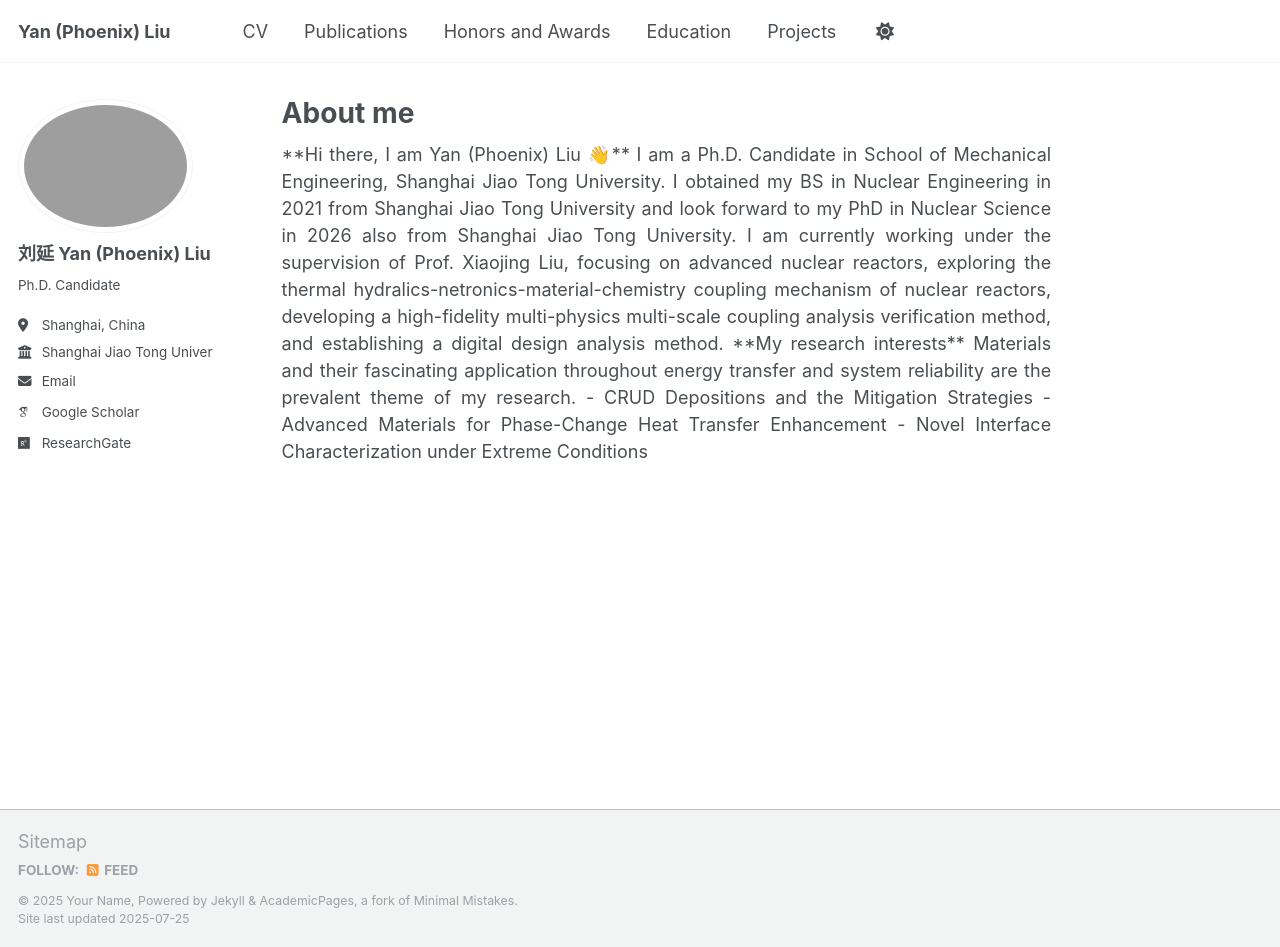
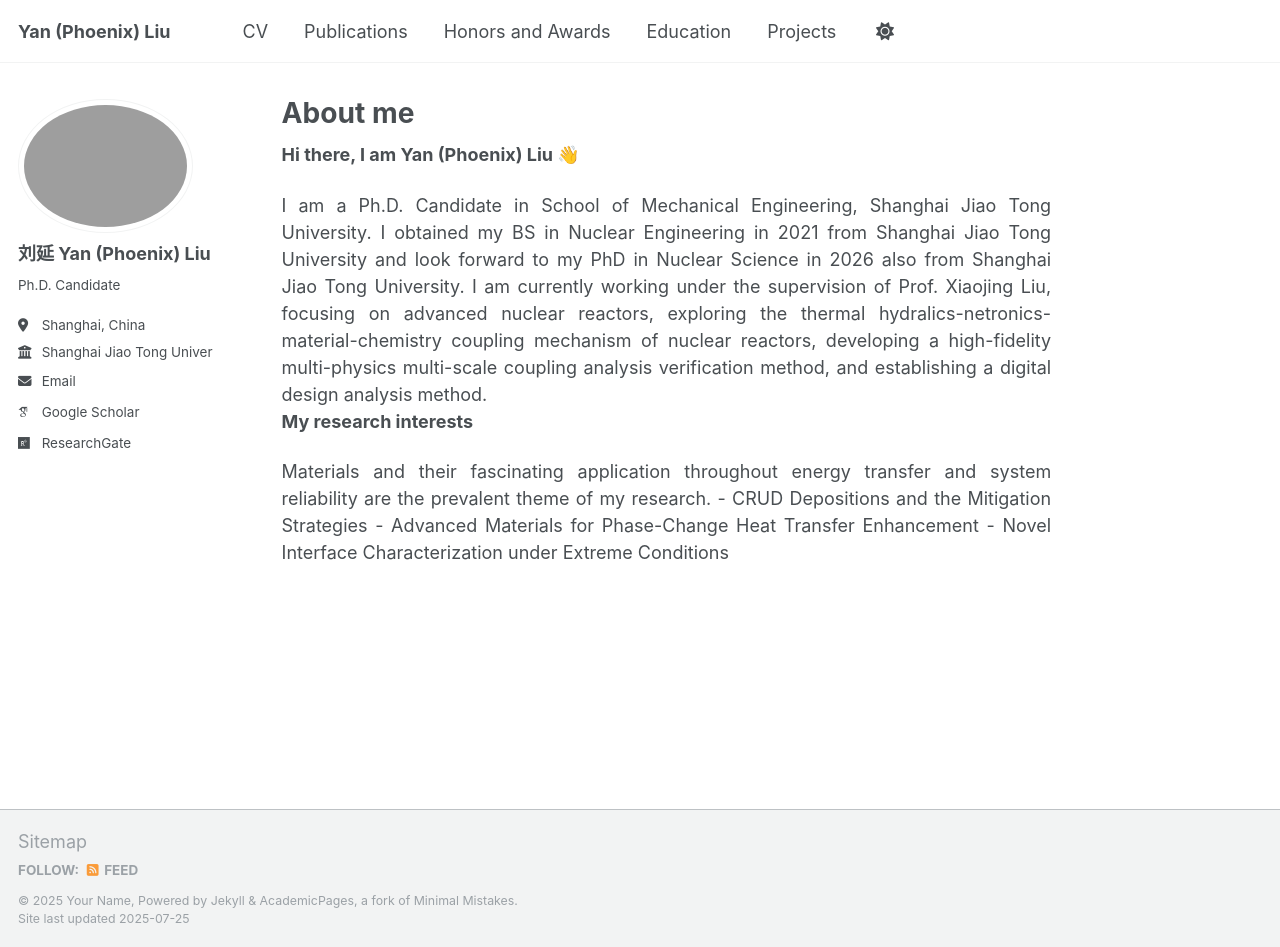
Before and after one commit to YanPhoenixLiu/yanphoenixliu.github.io, a Jekyll site: the page built from _pages/about.md, in a window 1280 px wide and 947 px high. Built offline with Jekyll 4.4.1, drawn with Linux system fonts in a browser that asks for light colours; some web fonts are replaced; a script that is not in the unit is left out.

Commit message:
Update about.md

```diff
--- a/_pages/about.md
+++ b/_pages/about.md
@@ -7,17 +7,21 @@ redirect_from:
   - /about.html
 ---
 
-<div style="text-align: justify">
+
 
 **Hi there, I am Yan (Phoenix) Liu 👋**
 
+<div style="text-align: justify">
 I am a Ph.D. Candidate in School of Mechanical Engineering, Shanghai Jiao Tong University. I obtained my BS in Nuclear Engineering in 2021 from Shanghai Jiao Tong University and look forward to my PhD in Nuclear Science in 2026 also from Shanghai Jiao Tong University.
 
 I am currently working under the supervision of Prof. Xiaojing Liu, focusing on advanced nuclear reactors, exploring the thermal hydralics-netronics-material-chemistry coupling mechanism of nuclear reactors, developing a high-fidelity multi-physics multi-scale coupling analysis verification method, and establishing a digital design analysis method.
+</div>
 
 **My research interests**
 
+<div style="text-align: justify">
 Materials and their fascinating application throughout energy transfer and system reliability are the prevalent theme of my research.
 - CRUD Depositions and the Mitigation Strategies
 - Advanced Materials for Phase-Change Heat Transfer Enhancement
 - Novel Interface Characterization under Extreme Conditions
+</div>
```
